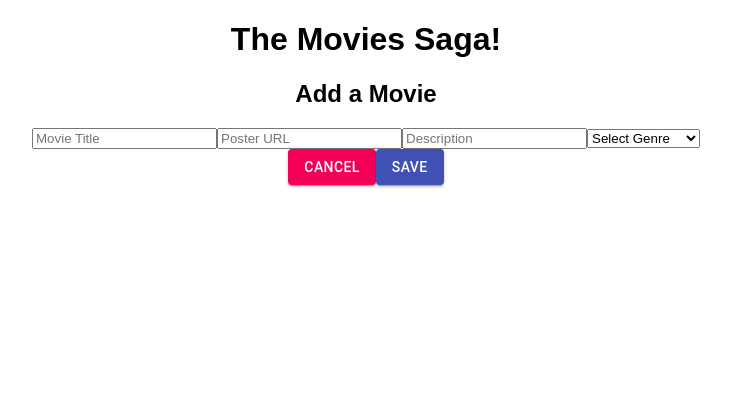
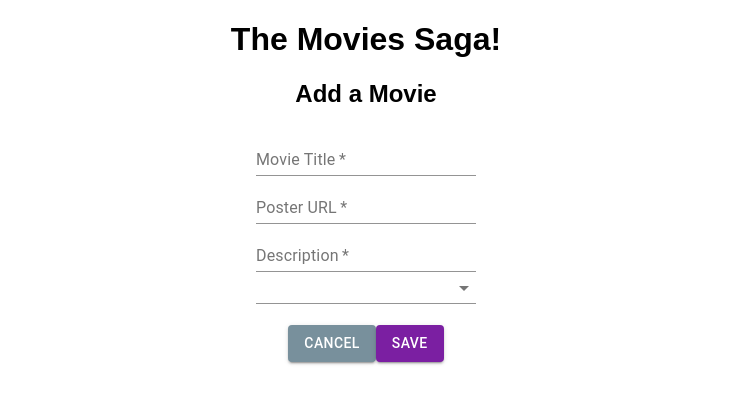
Before and after one commit to s-piper/weekend-movie-sagas, a React (Create React App) app: page /#/movie in a window 1280 px wide. Shown: the top 404 px of the page, without its empty margins (274-1005 px from the left). Built offline with nearby package versions, Linux system fonts and the light colour scheme.

Commit message:
added material ui

```diff
--- a/src/components/AddMovie/AddMovie.jsx
+++ b/src/components/AddMovie/AddMovie.jsx
@@ -1,8 +1,12 @@
 import React, { useState } from 'react';
 import { useDispatch } from 'react-redux';
-import { useHistory } from 'react-router-dom'
+import { useHistory } from 'react-router-dom';
 import Button from '@material-ui/core/Button';
 import TextField from '@material-ui/core/TextField';
+import MenuItem from '@material-ui/core/MenuItem';
+import Select from '@material-ui/core/Select';
+import FormControl from '@material-ui/core/FormControl';
+
 
 
 function AddMovie() {
@@ -34,36 +38,43 @@ function AddMovie() {
 
         <div>
             <h2>Add a Movie</h2>
-            <form>
-                <input
+            <FormControl>
+                <TextField
                     required
-                    placeholder="Movie Title"
-                    onChange={(event) => setNewTitle(event.target.value)} />
-                <input
+                    onChange={(event) => setNewTitle(event.target.value)}
+                    id="standard-basic"
+                    label="Movie Title" />
+                <TextField
                     required
-                    placeholder="Poster URL"
-                    onChange={(event) => setUrl(event.target.value)} />
-                <input
+                    onChange={(event) => setUrl(event.target.value)}
+                    id="standard-basic"
+                    label="Poster URL" />
+                <TextField
                     required
-                    placeholder="Description"
-                    onChange={(event) => setDesc(event.target.value)} />
-                <select onChange={(event) => setGenre(event.target.value)}>
-                    <option id="default">Select Genre</option>
-                    <option id="Adventure" value="1">Adventure</option>
-                    <option id="Animated" value="2">Animated</option>
-                    <option id="Biographical" value="3">Biographical</option>
-                    <option id="Comedy" value="4">Comedy</option>
-                    <option id="Disaster" value="5">Disaster</option>
-                    <option id="Drama" value="6">Drama</option>
-                    <option id="Epic" value="7">Epic</option>
-                    <option id="Fantasy" value="8">Fantasy</option>
-                    <option id="Musical" value="9">Musical</option>
-                    <option id="Romantic" value="10">Romantic</option>
-                    <option id="Science Fiction" value="11">Science Fiction</option>
-                    <option id="Space-Opera" value="12">Space-Opera</option>
-                    <option id="Superhero" value="13">Superhero</option>
-                </select>
-            </form>
+                    onChange={(event) => setDesc(event.target.value)}
+                    id="standard-basic"
+                    label="Description" />
+
+                <Select onChange={(event) => setGenre(event.target.value)}>
+
+                    <MenuItem id="Adventure" value="1">Adventure</MenuItem>
+                    <MenuItem id="Animated" value="2">Animated</MenuItem>
+                    <MenuItem id="Biographical" value="3">Biographical</MenuItem>
+                    <MenuItem id="Comedy" value="4">Comedy</MenuItem>
+                    <MenuItem id="Disaster" value="5">Disaster</MenuItem>
+                    <MenuItem id="Drama" value="6">Drama</MenuItem>
+                    <MenuItem id="Epic" value="7">Epic</MenuItem>
+                    <MenuItem id="Fantasy" value="8">Fantasy</MenuItem>
+                    <MenuItem id="Musical" value="9">Musical</MenuItem>
+                    <MenuItem id="Romantic" value="10">Romantic</MenuItem>
+                    <MenuItem id="Science Fiction" value="11">Science Fiction</MenuItem>
+                    <MenuItem id="Space-Opera" value="12">Space-Opera</MenuItem>
+                    <MenuItem id="Superhero" value="13">Superhero</MenuItem>
+                </Select>
+            </FormControl>
+            <div>
+                <h1></h1>
+            </div>
             <div>
                 <Button
                     variant="contained"
--- a/src/components/App/App.css
+++ b/src/components/App/App.css
@@ -22,3 +22,7 @@
   from { transform: rotate(0deg); }
   to { transform: rotate(360deg); }
 }
+
+.button{
+  padding: 15px;
+}
--- a/src/components/App/App.js
+++ b/src/components/App/App.js
@@ -1,11 +1,27 @@
-import {HashRouter as Router, Route, BrowserRouter} from 'react-router-dom';
+import { HashRouter as Router, Route, BrowserRouter } from 'react-router-dom';
 import './App.css';
 import MovieList from '../MovieList/MovieList';
 import Details from '../Details/Details';
 import AddMovie from '../AddMovie/AddMovie';
+import { createMuiTheme, ThemeProvider} from '@material-ui/core';
+
+
+
+const theme = createMuiTheme({
+  palette: {
+    primary: {
+      main: '#7b1fa2'
+    },
+    secondary: {
+      main: '#78909c'
+    }
+  },
+
+})
 
 function App() {
   return (
+    <ThemeProvider theme={theme}>
       <div className="App">
         <h1>The Movies Saga!</h1>
         <Router>
@@ -20,6 +36,7 @@ function App() {
           </Route>
         </Router>
       </div>
+    </ThemeProvider>
   );
 }
 
```
Lines whose indentation alone changed are shown as unchanged.
